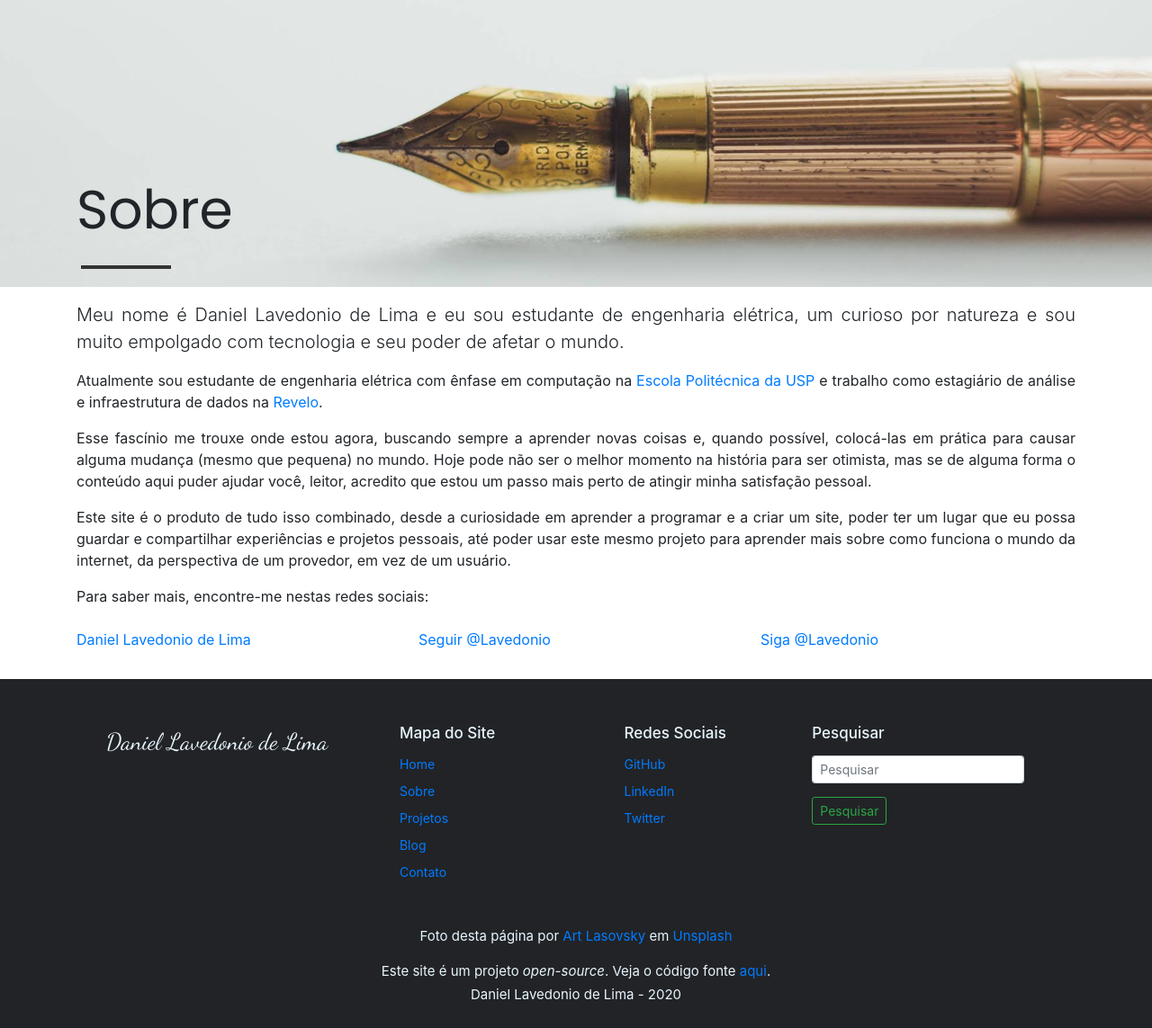
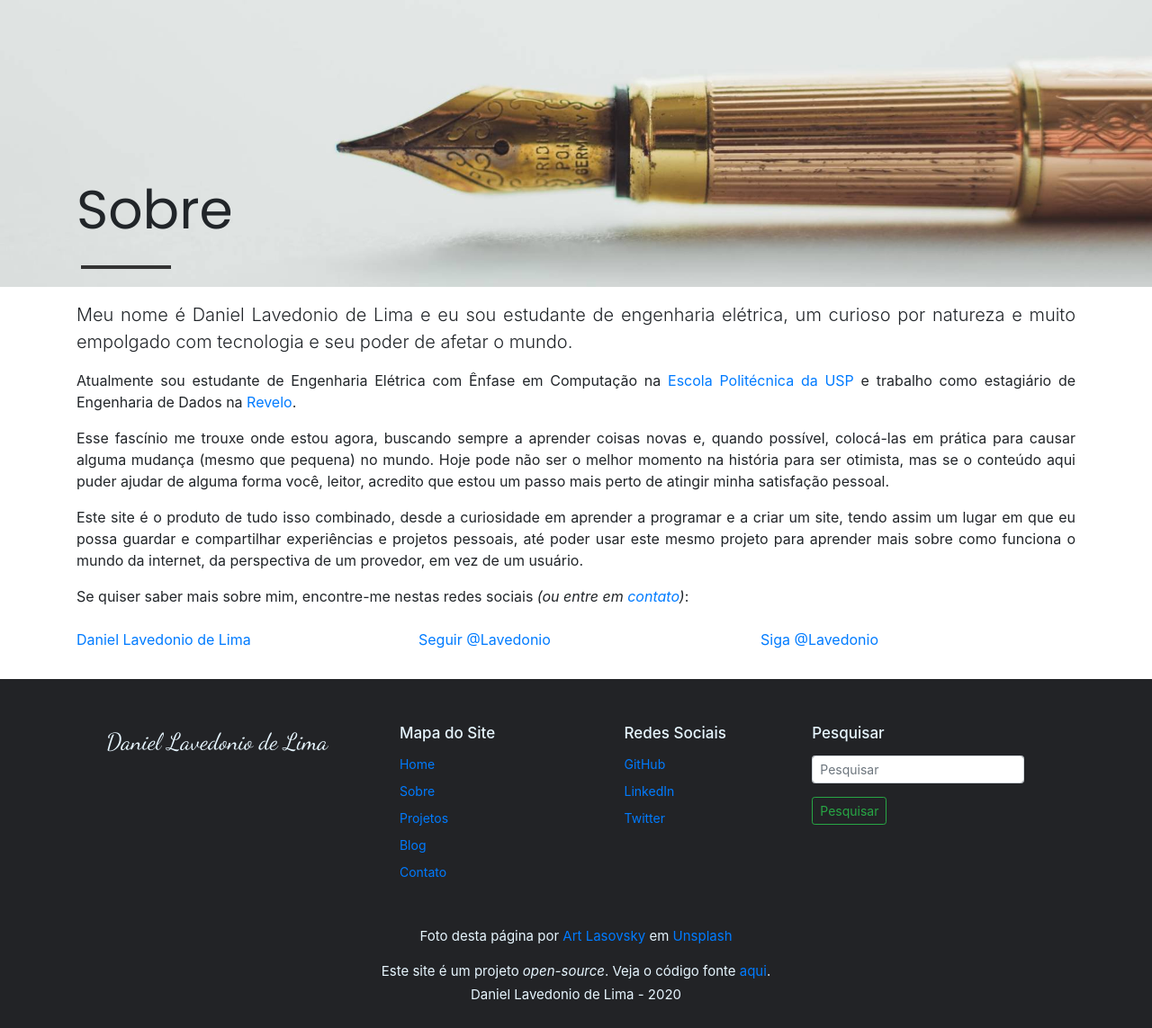
Before and after one commit to Lavedonio/site_lavedonio_django, a Django app: page /sobre/ in a window 1280 px wide. Shown: the part 73-1216 px from the top of the page at 90% size. Run offline with Django 3.2, Linux system fonts and the light colour scheme; some libraries are stand-ins or nearby versions.

Commit message:
Static text verified and ajusted

```diff
--- a/base/static/css/main.css
+++ b/base/static/css/main.css
@@ -116,7 +116,7 @@ h2 {
 .hero-main-card {
 	padding: 18px 40px;
 	color: #E7F6FF;
-	background-color: rgba(0, 0, 0, 0.71);
+	background-color: rgba(0, 0, 0, 0.8);
 	-webkit-box-shadow: 10px 10px 20px 1px rgba(255, 255, 255, 0.19);
 	-moz-box-shadow: 10px 10px 20px 1px rgba(255, 255, 255, 0.19);
 	box-shadow: 10px 10px 20px 1px rgba(255, 255, 255, 0.19);
--- a/base/templates/about.html
+++ b/base/templates/about.html
@@ -12,11 +12,11 @@
 			</div>
 		</section>
 		<section class="container">
-			<p class="mt-3 lead text-justify">Meu nome é Daniel Lavedonio de Lima e eu sou estudante de engenharia elétrica, um curioso por natureza e sou muito empolgado com tecnologia e seu poder de afetar o mundo.</p>
-			<p class="text-justify">Atualmente sou estudante de engenharia elétrica com ênfase em computação na <a href="https://www.poli.usp.br/" target="_blank" rel="noopener noreferrer">Escola Politécnica da USP</a> e trabalho como estagiário de análise e infraestrutura de dados na <a href="https://www.revelo.com.br/" target="_blank" rel="noopener noreferrer">Revelo</a>.</p>
-			<p class="text-justify">Esse fascínio me trouxe onde estou agora, buscando sempre a aprender novas coisas e, quando possível, colocá-las em prática para causar alguma mudança (mesmo que pequena) no mundo. Hoje pode não ser o melhor momento na história para ser otimista, mas  se de alguma forma o conteúdo aqui puder ajudar você, leitor, acredito que estou um passo mais perto de atingir minha satisfação pessoal.</p>
-			<p class="text-justify">Este site é o produto de tudo isso combinado, desde a curiosidade em aprender a programar e a criar um site, poder ter um lugar que eu possa guardar e compartilhar experiências e projetos pessoais, até poder usar este mesmo projeto para aprender mais sobre como funciona o mundo da internet, da perspectiva de um provedor, em vez de um usuário.</p>
-			<p class="text-justify">Para saber mais, encontre-me nestas redes sociais:</p>
+			<p class="mt-3 lead text-justify">Meu nome é Daniel Lavedonio de Lima e eu sou estudante de engenharia elétrica, um curioso por natureza e muito empolgado com tecnologia e seu poder de afetar o mundo.</p>
+			<p class="text-justify">Atualmente sou estudante de Engenharia Elétrica com Ênfase em Computação na <a href="https://www.poli.usp.br/" target="_blank" rel="noopener noreferrer">Escola Politécnica da USP</a> e trabalho como estagiário de Engenharia de Dados na <a href="https://www.revelo.com.br/" target="_blank" rel="noopener noreferrer">Revelo</a>.</p>
+			<p class="text-justify">Esse fascínio me trouxe onde estou agora, buscando sempre a aprender coisas novas e, quando possível, colocá-las em prática para causar alguma mudança (mesmo que pequena) no mundo. Hoje pode não ser o melhor momento na história para ser otimista, mas se o conteúdo aqui puder ajudar de alguma forma você, leitor, acredito que estou um passo mais perto de atingir minha satisfação pessoal.</p>
+			<p class="text-justify">Este site é o produto de tudo isso combinado, desde a curiosidade em aprender a programar e a criar um site, tendo assim um lugar em que eu possa guardar e compartilhar experiências e projetos pessoais, até poder usar este mesmo projeto para aprender mais sobre como funciona o mundo da internet, da perspectiva de um provedor, em vez de um usuário.</p>
+			<p class="text-justify">Se quiser saber mais sobre mim, encontre-me nestas redes sociais <i>(ou entre em <a href="{{ request.scheme }}://{{ request.get_host }}{% url 'contact' %}">contato</a>)</i>:</p>
 			<div class="row mt-4 mb-3">
 				<div class="col-12 col-lg-4 mb-3 order-lg-1 order-3">
 					<div class="LI-profile-badge" data-version="v1" data-size="medium" data-locale="pt_BR" data-type="horizontal" data-theme="light" data-vanity="daniel-lavedonio-de-lima"><a class="LI-simple-link" href='https://br.linkedin.com/in/daniel-lavedonio-de-lima?trk=profile-badge'>Daniel Lavedonio de Lima</a></div><script type="text/javascript" src="https://platform.linkedin.com/badges/js/profile.js" async defer></script>
--- a/base/templates/home.html
+++ b/base/templates/home.html
@@ -7,7 +7,7 @@
 				<div class="d-block hero-main-card" style="width: 100%;">
 					<h1>Olá!</h1>
 					<div class="line" style="border-color: #E7F6FF;"></div>
-					<h2 class="mb-4 hero-text">Meu nome é Daniel e eu sou estudante de engenharia elétrica, um curioso por natureza e sou muito empolgado com tecnologia e seu poder de afetar o mundo.</h2>
+					<h2 class="mb-4 hero-text">Meu nome é Daniel e eu sou estudante de engenharia elétrica, um curioso por natureza e muito empolgado com tecnologia e seu poder de afetar o mundo.</h2>
 					<h2 class="hero-text">Sejam bem vindos ao meu site!</h2>
 				</div>
 			</div>
--- a/projects/templates/projects/project_list.html
+++ b/projects/templates/projects/project_list.html
@@ -8,7 +8,7 @@
 				<div class="d-block">
 					<h1 class="light-text">Projetos</h1>
 					<div class="line" style="border-color: #E7F6FF;"></div>
-					<p class="mb-4">Estes são os projetos pessoais que desenvolvi e continuo desenvolvendo com o intuito de seja para facilitar o meu próprio trabalho, seja para praticar novos conceitos que acabei de aprender ou simplesmente porque deu vontade.</p>
+					<p class="mb-4">Estes são os projetos pessoais que desenvolvi e continuo desenvolvendo com o intuito facilitar o meu próprio trabalho, praticar e aprender novos conceitos ou simplesmente porque deu vontade.</p>
 				</div>
 			</div>
 		</section>
```
Also changed, not shown: blog/templates/blog/post_list.html (+5 -4 lines).
